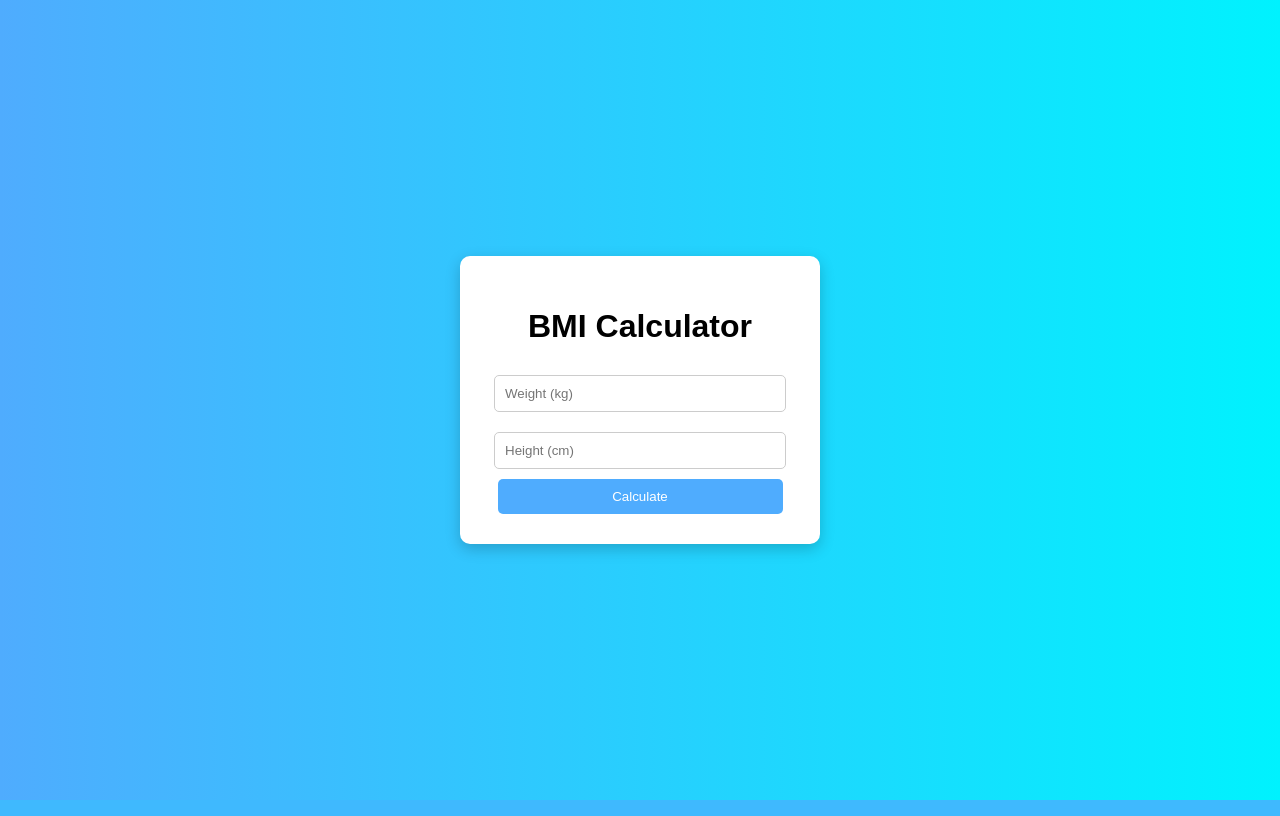
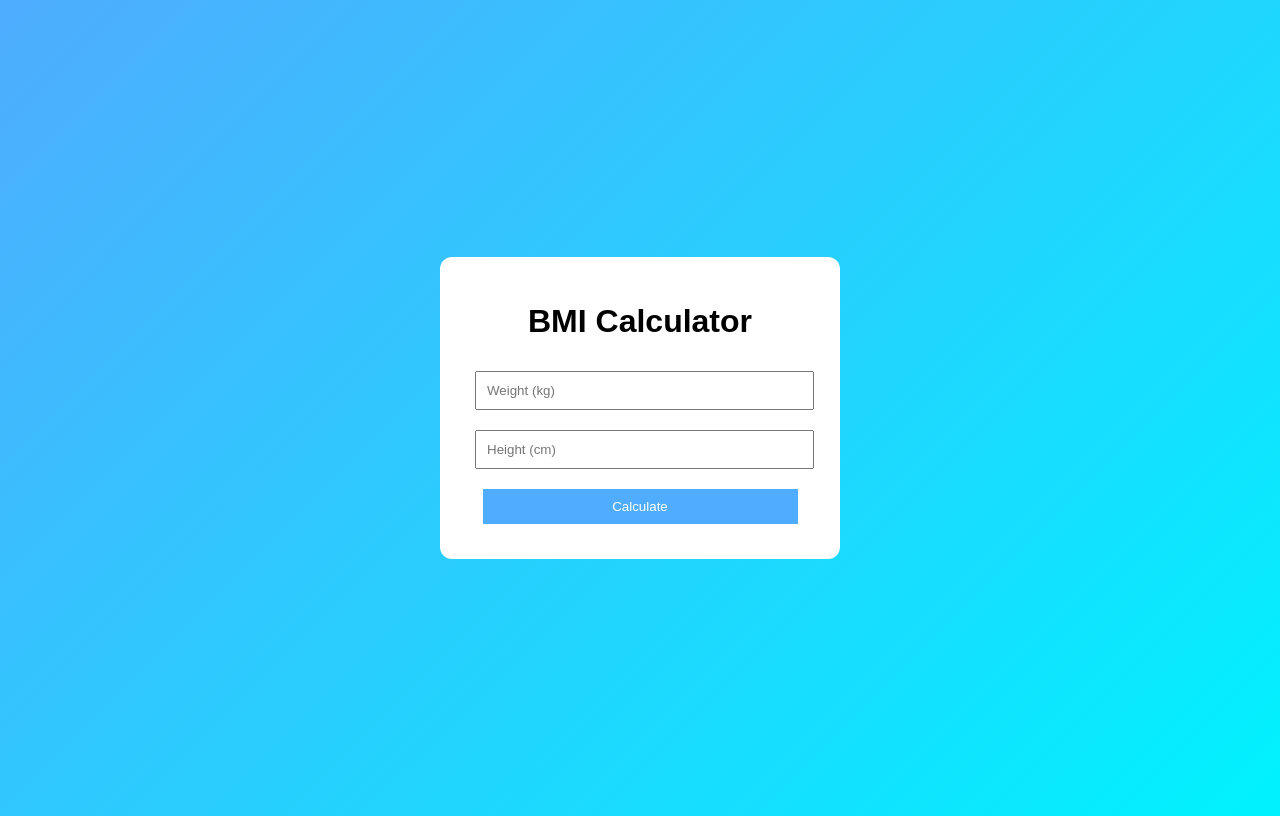
Before and after one commit to jayanth77777/py.project, a Flask app: page / in a window 1280 px wide. Run offline with Flask 3, Linux system fonts and the light colour scheme.

Commit message:
BMI Calculator
The BMI Calculator Web Application is a simple and user-friendly web-based tool developed using the Flask framework in Python. The main objective of this project is to calculate the Body Mass Index (BMI) of a user based on their height and weight and provide a health category accordingly.

```diff
--- a/BMI app/app.py
+++ b/BMI app/app.py
@@ -43,5 +43,7 @@ def home():
 
     return render_template('index.html', bmi=bmi, category=category, diet=diet)
 
+import os
+
 if __name__ == '__main__':
-    app.run(debug=True)
+    app.run(host='0.0.0.0', port=int(os.environ.get("PORT", 10000)))
--- /dev/null
+++ b/BMI app/requirements.txt
@@ -0,0 +1,3 @@
+flask
+matplotlib
+gunicorn
--- a/BMI app/static/style.css
+++ b/BMI app/static/style.css
@@ -1,51 +1,55 @@
 body {
-    font-family: Arial, sans-serif;
-    background: linear-gradient(to right, #4facfe, #00f2fe);
+    font-family: Arial;
+    background: linear-gradient(135deg, #4facfe, #00f2fe);
     display: flex;
     justify-content: center;
     align-items: center;
     height: 100vh;
-    margin: 0;
 }
 
 .container {
     background: white;
-    padding: 30px;
-    border-radius: 10px;
-    width: 300px;
+    padding: 25px;
+    border-radius: 12px;
+    width: 90%;
+    max-width: 350px;
     text-align: center;
-    box-shadow: 0 5px 15px rgba(0,0,0,0.2);
+    animation: fadeIn 1s ease;
 }
 
-h1 {
-    margin-bottom: 20px;
-}
-
-input {
+input, button {
     width: 90%;
     padding: 10px;
-    margin: 10px 0;
-    border-radius: 5px;
-    border: 1px solid #ccc;
+    margin: 10px;
 }
 
 button {
     background: #4facfe;
     color: white;
     border: none;
-    padding: 10px;
-    width: 95%;
-    border-radius: 5px;
     cursor: pointer;
-}
-
-button:hover {
-    background: #00c6ff;
 }
 
 .result {
     margin-top: 20px;
-    padding: 10px;
-    background: #f1f1f1;
-    border-radius: 5px;
+    animation: slideUp 0.7s ease;
 }
+
+.diet {
+    color: #333;
+    font-size: 14px;
+}
+
+.chart {
+    width: 100%;
+}
+
+@keyframes fadeIn {
+    from {opacity:0;}
+    to {opacity:1;}
+}
+
+@keyframes slideUp {
+    from {transform:translateY(20px); opacity:0;}
+    to {transform:translateY(0); opacity:1;}
+}
```
Also changed, not shown: BMI app/static/bmi_chart.png (added), 1 other file.
